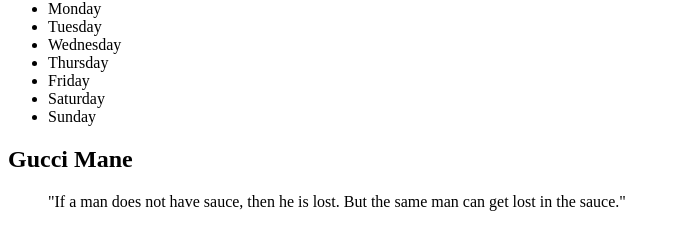
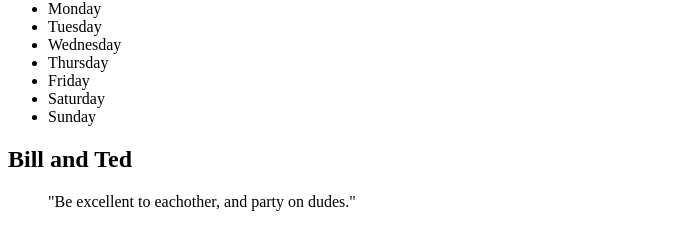
Before and after one commit to aidanjacobson/CIS133, a plain HTML site: page Week2/index.html in a window 1280 px wide. Shown: the part 66-316 px from the top of the page, without its empty margins (0-680 px from the left). Drawn offline with Linux system fonts and the light colour scheme.

Commit message:
bill and ted said it best

```diff
--- a/Week2/index.html
+++ b/Week2/index.html
@@ -8,5 +8,5 @@
     <li>Saturday</li>
     <li>Sunday</li>
 </ul>
-<h2>Gucci Mane</h2>
-<blockquote>"If a man does not have sauce, then he is lost. But the same man can get lost in the sauce."</blockquote>
+<h2>Bill and Ted</h2>
+<blockquote>"Be excellent to eachother, and party on dudes."</blockquote>
```
